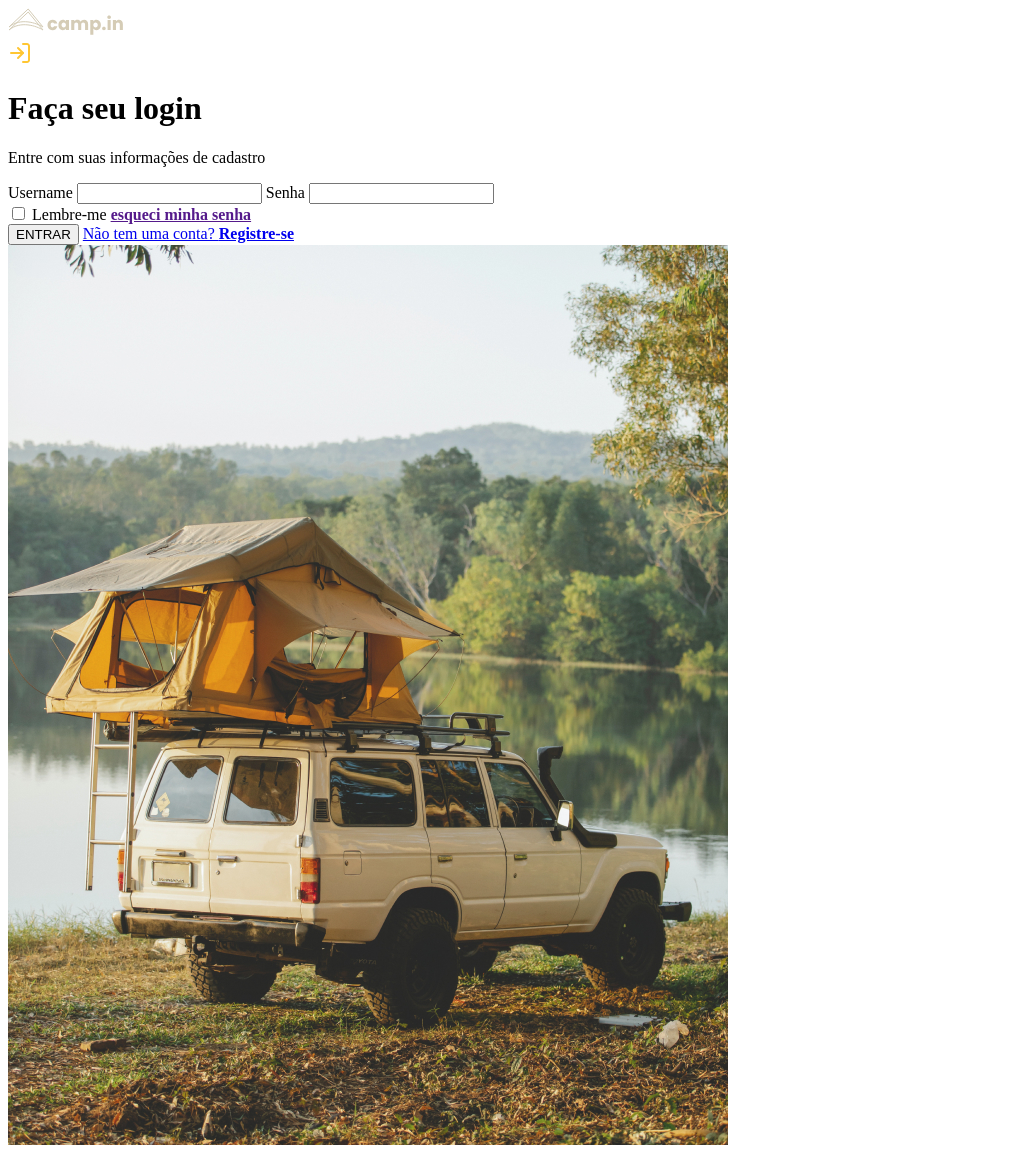
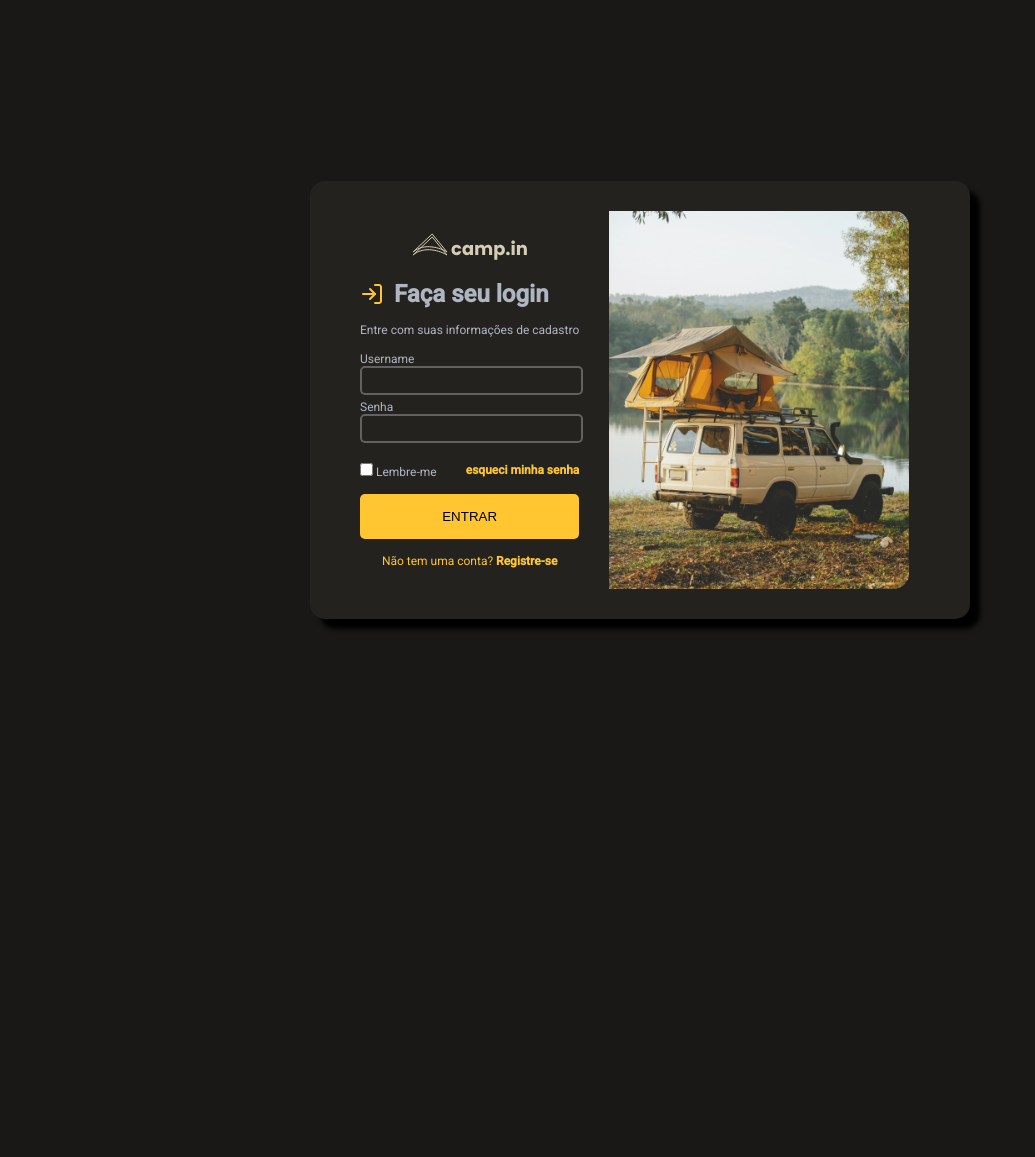
Before and after one commit to CarlosG18/CRUD_django, a Django app: page /crud/ in a window 1280 px wide. Shown: the whole page, without its empty margins (0-1035 px from the left). After the commit the page ends 629 px from the top, so only its background shows below. Run offline with Django 4.2, Linux system fonts and the light colour scheme.

Commit message:
atualizano os styles.css e criando uma base para o header e footer

```diff
--- a/system/crud/static/crud/css/style.css
+++ b/system/crud/static/crud/css/style.css
@@ -1,10 +1,10 @@
-/**{
+*{
   margin: 0;
   padding: 0;
 }
 
 :root{
-    /*colors*//*
+    /*colors*/
     --text-base: #afb6c2;
     --text-title: #d4ccb6;
     --background: #191816;
@@ -13,54 +13,27 @@
 }
 
 body{
-    /*background-color: var(--background);*//*
-    background-color: yellow;
+    background-color: var(--background);
     color: var(--text-base);
     height: 100vh;
     display: flex;
     flex-direction: column;
     justify-content: center;
     align-items: center;
+    font-size: 12px;
     font-family: Roboto, Sans-Serif;
 }
 
-header{
-  margin-top: 10px;
+.box-index{
+  background-color: var(--form-background);
+  padding: 30px;
+  border-radius: 15px;
+  box-shadow: 10px 10px 5px black;
   display: flex;
-  width: 100vw;
-  justify-content: space-between;
-  align-items: center;
-  padding-bottom: 10px;
-  border-bottom: 1px solid rgba(168, 168, 168, 0.486);
-  background-color: yellow;
+  margin: 20px 0;
+  max-width: 600px;
 }
 
-/*
-.links-header > ul{
-  display: flex;
-}
-
-.links-header > ul > li{
-  margin: 0 10px;
-  list-style: none;
-}
-
-main{
-  display: flex;
-  flex-direction: column;
-  margin: 20px;
-}
-
-a{
-  text-decoration: none;
-  color: var(--text-base);
-}
-
-a:hover{
-color: var(--primary-color);
-}
-*/
-/*
 .box{
   background-color: var(--form-background);
   padding: 30px;
@@ -70,32 +43,14 @@ color: var(--primary-color);
   flex-direction: column;
   margin: 20px 0;
 }
-/*
+
 .content{
-  margin-top: 15px;
   display: flex;
   flex-direction: column;
   align-items: center;
   justify-content: center;
-}
-
-.forms{
-  margin: 20px;
-  padding: 35px;
-  border-radius: 10px;
-}
-
-.text-center{
-  text-align: center;
-}
-
-.mb{
-  margin-bottom: 15px;
-}
-
-a{
-  text-decoration: none;
-  color: var(--primary-color);
+  padding: 10px 20px;
+  margin-right: 10px;
 }
 
 form{
@@ -106,6 +61,7 @@ form{
 .legend{
   display: flex;
   align-items: center;
+  margin: 15px 0;
 }
 
 .legend > h1{
@@ -131,6 +87,7 @@ form{
   display: flex;
   justify-content: space-between;
   margin-bottom: 15px;
+  font-size: 12px;
 }
 
 .inputs > input{
@@ -139,7 +96,7 @@ form{
   margin-bottom: 5px;
   border-radius: 5px;
   border: 2px solid #cdcdcd60;
-  padding: 8px 0;
+  padding: 5px 0;
   background-color: var(--form-background);
 }
 
@@ -162,67 +119,24 @@ form{
   border-radius: 0 15px 15px 0;
 }
 
-.forms{
-  background-color: var(--form-background);
+.text-center{
+  text-align: center;
+  font-size: 12px;
+  margin-top: 15px;
 }
 
-.box-alert{
-  padding: 7px;
-  margin-top: 10px;
-  border-radius: 5px;
-  text-align: center;
-}
+a{
+  text-decoration: none;
+  color: var(--primary-color);
 
-.red{
-  background-color: #ff38382a;
-  border: 2px solid red;
-  color: red;
-}
-
-.green{
-  background-color: #38ff5924;
-  border: 2px solid green;
-  color: green;
-}
-
-.title{
-  color: var(--primary-color);
-}
-
-.flex-column{
-  flex-direction: column;
-  align-items: center;
-  justify-content: center;
-}
-
-.mx-10{
-  margin: 0 40px;
-}
-
-.space{
-display: flex;
-justify-content: center;
-}
-
-.my-20{
-  margin: 20px 0;
-}
-
-.mb-30{
-margin-bottom: 30px;
-}
-
-.text-center{
-  text-align: center;
 }
 
 @media (max-width: 800px){
   body{
-    font-size: 12px;
     align-items: center;
   }
 
-  .box{
+  .box-index{
     flex-direction: column-reverse;
     max-width: 500px;
     margin: 0;
@@ -233,4 +147,3 @@ margin-bottom: 30px;
     display: none;
   }
 }
-*/
--- a/system/crud/templates/crud/Index.html
+++ b/system/crud/templates/crud/Index.html
@@ -15,7 +15,7 @@
 </head>
 <body>
 
-  <div class="box">
+  <div class="box-index">
     <div class="content">
       <div class="logo">
         <img src="{%  static 'crud/images/logo.svg' %}" alt="logo_camp.in">
@@ -41,8 +41,10 @@
               {% endif %}
             </div>
             <div class="resgatar">
-              <input class="check" type="checkbox" name="" id="lembre">
-              <label for="lembre">Lembre-me</label>
+              <div>
+                <input class="check" type="checkbox" name="" id="lembre">
+                <label for="lembre">Lembre-me</label>
+              </div>
               <a href=""><b>esqueci minha senha</b></a>
             </div>
             <input class="button mb" type="submit" value="ENTRAR">
```
Also changed, not shown: system/crud/static/crud/css/base.css (added, +49 -0 lines).
